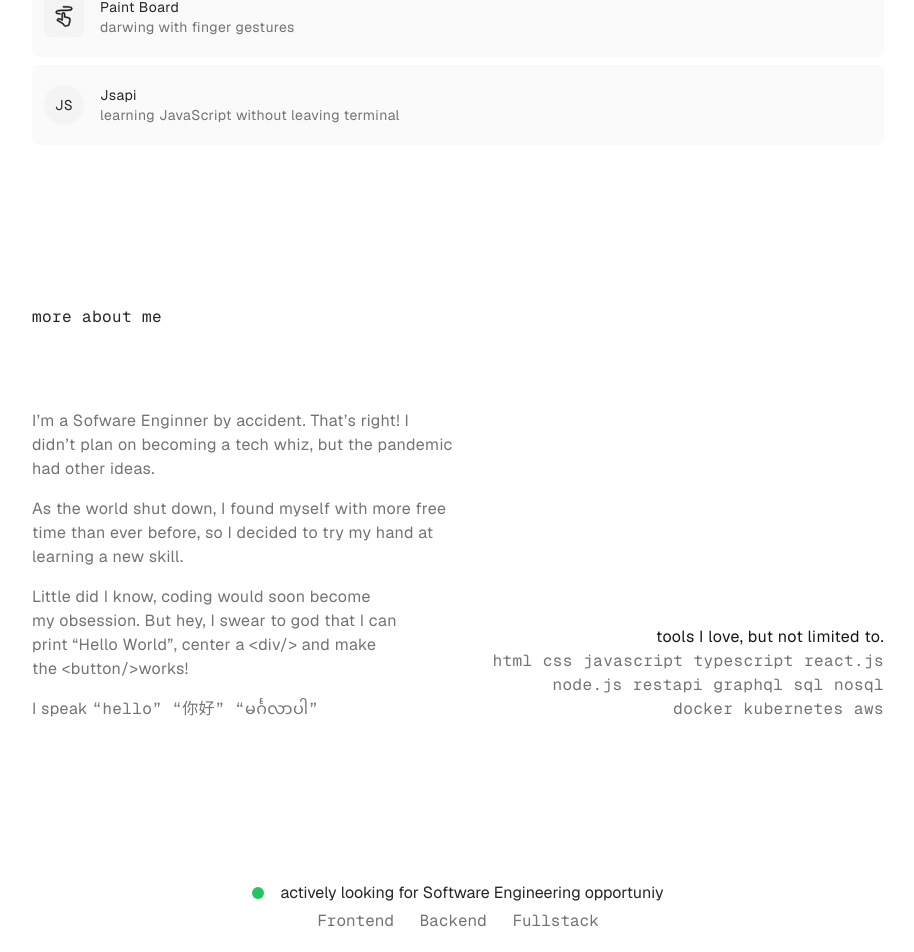
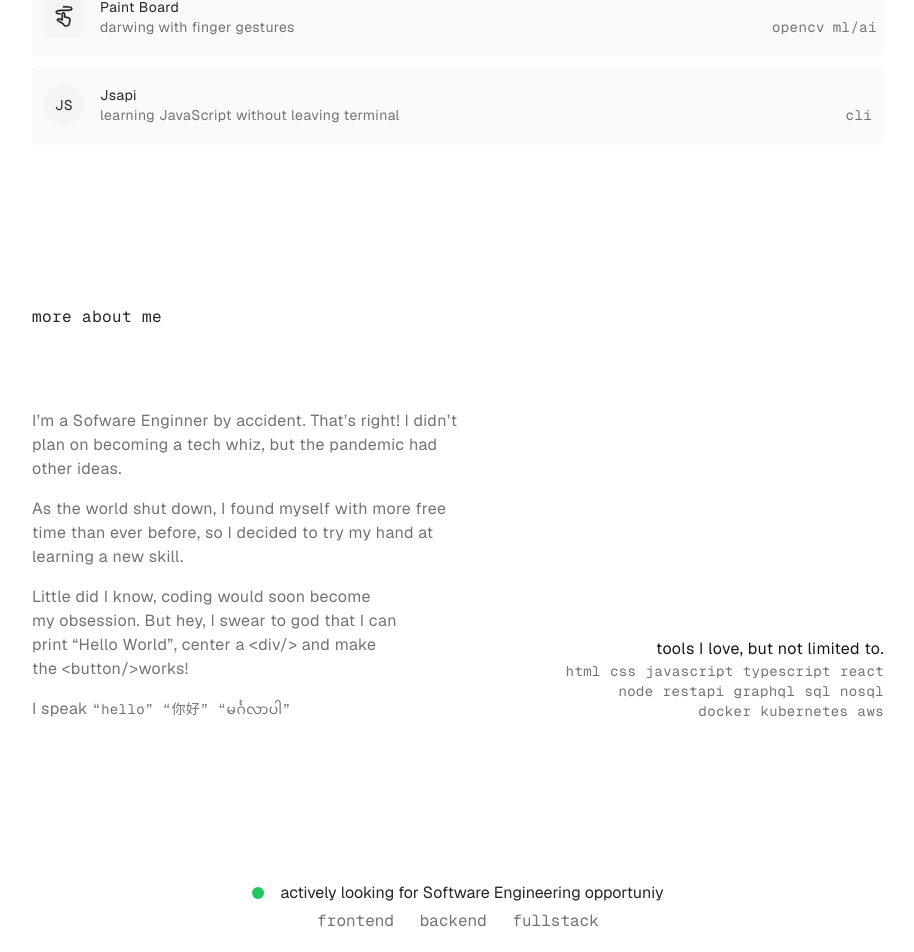
Before and after one commit to SaiHtun/portfolio-latest, a Next.js app: page / in a window 1280 px wide. Shown: the part 1467-2419 px from the top of the page, without its empty margins (182-1096 px from the left). Built offline with nearby package versions, Linux system fonts and the light colour scheme.

Commit message:
clean up

```diff
--- a/src/app/components/announcement.tsx
+++ b/src/app/components/announcement.tsx
@@ -3,13 +3,15 @@ import Pulse from "./ui/pulse";
 
 export default function Announcement() {
   return (
-    <div className="grid place-items-center gap-1 max-sm:text-xs">
-      <div className="flex items-center gap-1 md:gap-x-4">
+    <div className="grid place-items-center gap-1 max-sm:text-sm">
+      <div className="flex flex-col md:flex-row items-center gap-2 md:gap-x-4">
         <Pulse />
-        <p>actively looking for Software Engineering opportuniy</p>
+        <p className="max-sm:text-center">
+          actively looking for Software Engineering opportuniy
+        </p>
       </div>
-      <p className="font-mono  text-neutral-500 word-spacing-wider">
-        Frontend Backend Fullstack
+      <p className="font-mono text-neutral-500 word-spacing-wider ">
+        frontend backend fullstack
       </p>
     </div>
   );
--- a/src/app/components/more-about-me.tsx
+++ b/src/app/components/more-about-me.tsx
@@ -6,7 +6,7 @@ import ShowcaseContainer from "./ui/showcase-container";
 export default function MoreAboutMe() {
   return (
     <ShowcaseContainer title="more about me">
-      <div className="grid md:grid-cols-2 md:gap-2 gap-y-20  text-neutral-500">
+      <div className="grid md:grid-cols-2 gap-y-10  text-neutral-500">
         <div className="space-y-4 text-pretty">
           <p>
             I’m a Sofware Enginner by accident. That’s right! I didn’t plan on
@@ -24,16 +24,19 @@ export default function MoreAboutMe() {
           </p>
           <p>
             I speak{" "}
-            <span className="font-mono"> “hello” “你好” “မင်္ဂလာပါ” </span>
+            <span className="font-mono text-sm">
+              {" "}
+              “hello” “你好” “မင်္ဂလာပါ”{" "}
+            </span>
           </p>
         </div>
         <div className="place-self-end text-end">
           <h2 className="text-neutral-900">
             tools I love, but not limited to.
           </h2>
-          <div className="word-spacing-wide font-mono max-sm:text-xs">
-            <p>html css javascript typescript react.js</p>
-            <p>node.js restapi graphql sql nosql </p>
+          <div className="word-spacing-wide font-mono text-sm">
+            <p>html css javascript typescript react</p>
+            <p>node restapi graphql sql nosql </p>
             <p>docker kubernetes aws </p>
           </div>
         </div>
--- a/src/app/components/ui/experience.tsx
+++ b/src/app/components/ui/experience.tsx
@@ -15,7 +15,7 @@ export default function Experience({ experience }: TProps) {
         <h3>{company}</h3>
         <p className="text-neutral-500 line-clamp-1">{position}</p>
       </div>
-      <p className="self-end text-end text-neutral-500 text-sm font-mono hidden md:visible">
+      <p className="self-end text-end text-neutral-500 text-sm font-mono max-sm:hidden">
         {timeline}
       </p>
     </div>
--- a/src/app/components/ui/project.tsx
+++ b/src/app/components/ui/project.tsx
@@ -15,7 +15,7 @@ export default function Project({ project }: Props) {
         <h3>{name}</h3>
         <p className="text-neutral-500 line-clamp-1">{intro}</p>
       </div>
-      <p className="self-end text-end  text-neutral-500 text-sm font-mono space-x-2 hidden md:visible">
+      <p className="self-end text-end  text-neutral-500 text-sm font-mono space-x-2 max-sm:hidden">
         {topics.map((t, i) => (
           <span key={i}>{t}</span>
         ))}
--- a/src/app/globals.css
+++ b/src/app/globals.css
@@ -9,6 +9,11 @@ html {
   margin: 0;
   box-sizing: border-box;
 }
+
+/* * {
+  border: 1px dotted black
+} */
+
 
 /* making new tailwindcss utility via css */
 @layer utilities {
@@ -34,6 +39,6 @@ html {
 
 
   .__item_grid {
-    @apply grid grid-cols-[40px_1fr] md:grid-cols-[40px_1fr_100px] items-center gap-1 md:gap-4 bg-zinc-50 px-3 py-5 rounded-md text-sm
+    @apply grid grid-cols-[40px_1fr] md:grid-cols-[40px_1fr_100px] items-center gap-2 md:gap-4 bg-zinc-50 px-3 py-5 rounded-md text-sm
   }
 }
```
